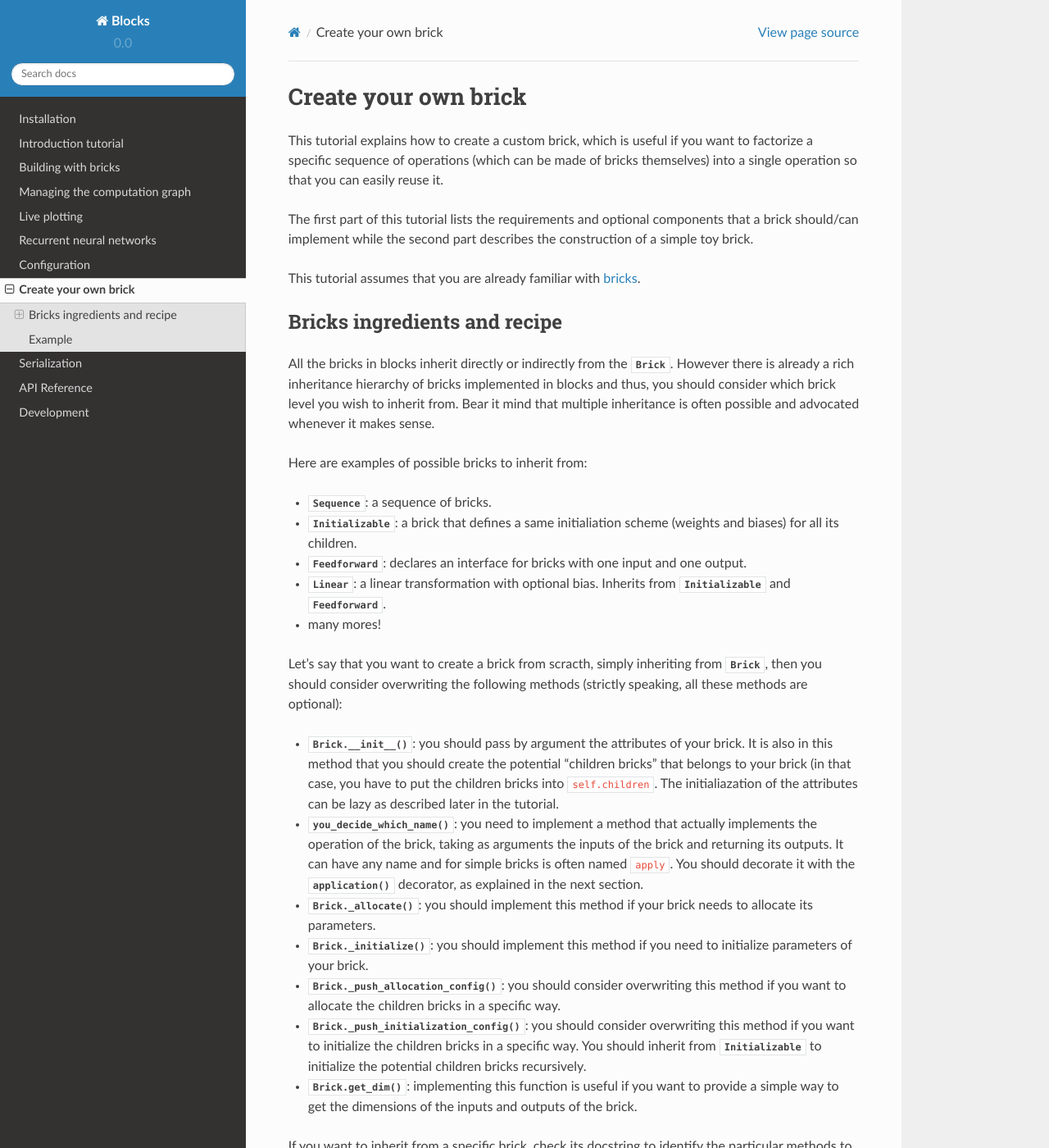
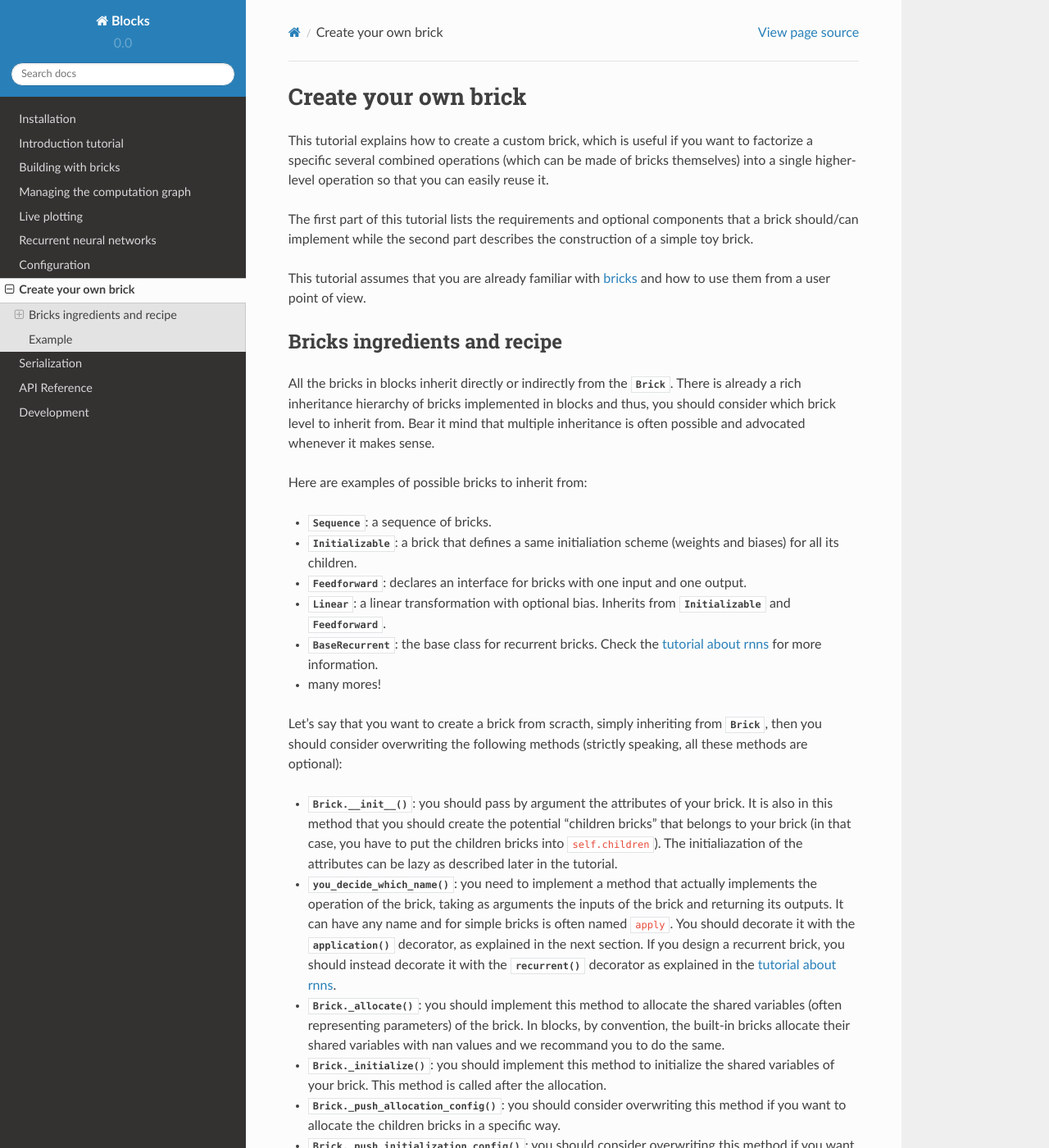
Before and after one commit to mila-iqia/blocks, a Sphinx documentation site: the page built from docs/create_your_own_brick.rst, in a window 1280 px wide and 1400 px high. Shown: the whole window at 82% size. Built offline with Sphinx 7.4.7 and the Read the Docs theme 2.0.0, drawn with Linux system fonts in a browser that asks for light colours; some of the changed text lies outside the part shown.

Commit message:
More explanations in the tutorial to create a custom brick

```diff
--- a/docs/create_your_own_brick.rst
+++ b/docs/create_your_own_brick.rst
@@ -2,25 +2,26 @@ Create your own brick
 =====================
 
 This tutorial explains how to create a custom brick, which is useful if you
-want to factorize a specific sequence of operations (which can be made of
-bricks themselves) into a single operation so that you can easily reuse it.
+want to factorize a specific several combined operations (which can be made of
+bricks themselves) into a single higher-level operation so that you can easily
+reuse it.
 
 The first part of this tutorial lists the requirements and optional components
 that a brick should/can implement while the second part describes the
 construction of a simple toy brick.
 
 This tutorial assumes that you are already familiar with
-:doc:`bricks <bricks_overview>`.
+:doc:`bricks <bricks_overview>` and how to use them from a user point of view.
 
 
 Bricks ingredients and recipe
 -----------------------------
 
 All the bricks in blocks inherit directly or indirectly from the
-:class:`.Brick`. However there is already a rich inheritance hierarchy of
+:class:`.Brick`. There is already a rich inheritance hierarchy of
 bricks implemented in blocks and thus, you should consider which brick level
-you wish to inherit from. Bear it mind that multiple inheritance is often
-possible and advocated whenever it makes sense.
+to inherit from. Bear it mind that multiple inheritance is often possible and
+advocated whenever it makes sense.
 
 Here are examples of possible bricks to inherit from:
 
@@ -31,6 +32,8 @@ Here are examples of possible bricks to inherit from:
   one output.
 * :class:`.Linear`: a linear transformation with optional bias. Inherits from
   :class:`.Initializable` and :class:`.Feedforward`.
+* :class:`.BaseRecurrent`: the base class for recurrent bricks. Check the
+  :doc:`tutorial about rnns</rnn>` for more information.
 * many mores!
 
 Let's say that you want to create a brick from scracth, simply inheriting
@@ -40,17 +43,23 @@ methods (strictly speaking, all these methods are optional):
 * :meth:`.Brick.__init__`: you should pass by argument the attributes of your
   brick. It is also in this method that you should create the potential
   "children bricks" that belongs to your brick (in that case, you have to put
-  the children bricks into ``self.children``. The initialiazation of the
+  the children bricks into ``self.children``). The initialiazation of the
   attributes can be lazy as described later in the tutorial.
 * :meth:`you_decide_which_name`: you need to implement a method that actually
   implements the operation of the brick, taking as arguments the inputs
   of the brick and returning its outputs. It can have any name and for simple
   bricks is often named ``apply``. You should decorate it with the
-  :func:`.application` decorator, as explained in the next section.
-* :meth:`.Brick._allocate`: you should implement this method if your brick
-  needs to allocate its parameters.
-* :meth:`.Brick._initialize`: you should implement this method if you need to
-  initialize parameters of your brick.
+  :func:`.application` decorator, as explained in the next section. If you
+  design a recurrent brick, you should instead decorate it with the
+  :func:`.recurrent` decorator as explained in the
+  :doc:`tutorial about rnns</rnn>`.
+* :meth:`.Brick._allocate`: you should implement this method to allocate the
+  shared variables (often representing parameters) of the brick. In blocks,
+  by convention, the built-in bricks allocate their shared variables with nan
+  values and we recommand you to do the same.
+* :meth:`.Brick._initialize`: you should implement this method to initialize
+  the shared variables of your brick. This method is called after the
+  allocation.
 * :meth:`.Brick._push_allocation_config`: you should consider overwriting
   this method if you want to allocate the children bricks in a specific way.
 * :meth:`.Brick._push_initialization_config`: you should consider
@@ -81,7 +90,8 @@ It is used as followed (:meth:`you_decide_which_name` is named :meth:`apply`):
     ...         return something
 
 In the case above, it will automatically label the theano tensor variable
-input1 to ``Foo_apply_input1``, idem for input2 and the output of the method.
+``input1`` to ``Foo_apply_input1``, idem for ``input2`` and the output of the
+method.
 
 Under the hood, the ``@application`` decorator creates an object of class
 :class:`.Application`, named ``apply``, which becomes an attribute of the
@@ -133,6 +143,21 @@ brick.
 Example
 -------
 
+.. doctest::
+   :hide:
+
+    >>> import numpy
+    >>>
+    >>> import theano
+    >>> from theano import tensor
+    >>>
+    >>> from blocks.bricks import Initializable, Linear
+    >>> from blocks.bricks.base import lazy, application
+    >>> from blocks.bricks.parallel import Parallel
+    >>> from blocks.initialization import Constant
+    >>> from blocks.roles import add_role, WEIGHT
+    >>> from blocks.utils import shared_floatx_nans
+
 For the sake of the tutorial, let's consider a toy operation that takes two
 batch inputs and multiply them respectively by two matrices, resulting in two
 outputs.
@@ -219,14 +245,33 @@ which initialization scheme to use.
     ...             return self.output_dim2
     ...         super(ParallelLinear, self).get_dim(name)
 
+You can test the brick as follows:
+
+   >>> input_dim1, input_dim2, output_dim1, output_dim2 = 10, 5, 2, 1
+   >>> batch_size1, batch_size2 = 1, 2
+   >>>
+   >>> x1_mat = 3 * numpy.ones((batch_size1, input_dim1),
+   ...                                   dtype=theano.config.floatX)
+   >>> x2_mat = 4 * numpy.ones((batch_size2, input_dim2),
+   ...                                   dtype=theano.config.floatX)
+   >>>
+   >>> x1 = theano.tensor.matrix('x1')
+   >>> x2 = theano.tensor.matrix('x2')
+   >>> parallel1 = ParallelLinear(input_dim1, input_dim2, output_dim1,
+   ...                    output_dim2, weights_init=Constant(2))
+   >>> parallel1.initialize()
+   >>> output1, output2 = parallel1.apply(x1, x2)
+   >>>
+   >>> f1 = theano.function([x1, x2], [output1, output2])
+   >>> f1(x1_mat, x2_mat) # doctest: +ELLIPSIS
+   [array([[ 60.,  60.]]...), array([[ 40.],
+          [ 40.]]...)]
 
 One can also create the brick using :class:`Linear` children bricks, which
-gives a more compact version:
 
-    >>> from blocks.bricks import Linear # doctest: +SKIP
-    >>> class ParallelLinear2(Initializable): # doctest: +SKIP
+    >>> class ParallelLinear2(Initializable):
     ...     def __init__(self, input_dim1, input_dim2, output_dim1, output_dim2,
-    ...                  **kwargs): ...
+    ...                  **kwargs):
     ...         super(ParallelLinear2, self).__init__(**kwargs)
     ...         self.linear1 = Linear(input_dim1, output_dim1,
     ...                               use_bias=False, **kwargs)
@@ -247,3 +292,34 @@ gives a more compact version:
     ...         if name in ['input2_', 'output2']:
     ...             return self.linear2.get_dim(name)
     ...         super(ParallelLinear2, self).get_dim(name)
+
+You can test this new version as follows:
+
+   >>> parallel2 = ParallelLinear2(input_dim1, input_dim2, output_dim1,
+   ...                    output_dim2, weights_init=Constant(2))
+   >>> parallel2.initialize()
+   >>> output1, output2 = parallel2.apply(x1, x2)
+   >>>
+   >>> f2 = theano.function([x1, x2], [output1, output2])
+   >>> f2(x1_mat, x2_mat) # doctest: +ELLIPSIS
+   [array([[ 60.,  60.]]...), array([[ 40.],
+          [ 40.]]...)]
+
+Actually it was not even necessary to create a custom brick for this particular
+operation as blocks always have a brick, called :class:``Parallel``, that
+applies the same brick to several inputs. In our case the brick we want to
+apply to our two inputs is a :class:``Linear`` brick with no bias:
+
+   >>> parallel3 = Parallel(
+   ...     prototype=Linear(use_bias=False),
+   ...     input_names=['input1_', 'input2_'],
+   ...     input_dims=[input_dim1, input_dim2],
+   ...     output_dims=[output_dim1, output_dim2], weights_init=Constant(2))
+   >>> parallel3.initialize()
+   >>>
+   >>> output1, output2 = parallel3.apply(x1, x2)
+   >>>
+   >>> f3 = theano.function([x1, x2], [output1, output2])
+   >>> f3(x1_mat, x2_mat) # doctest: +ELLIPSIS
+   [array([[ 60.,  60.]]...), array([[ 40.],
+          [ 40.]]...)]
```
Also changed, not shown: other parts of docs/create_your_own_brick.rst (+5 -4 lines).
